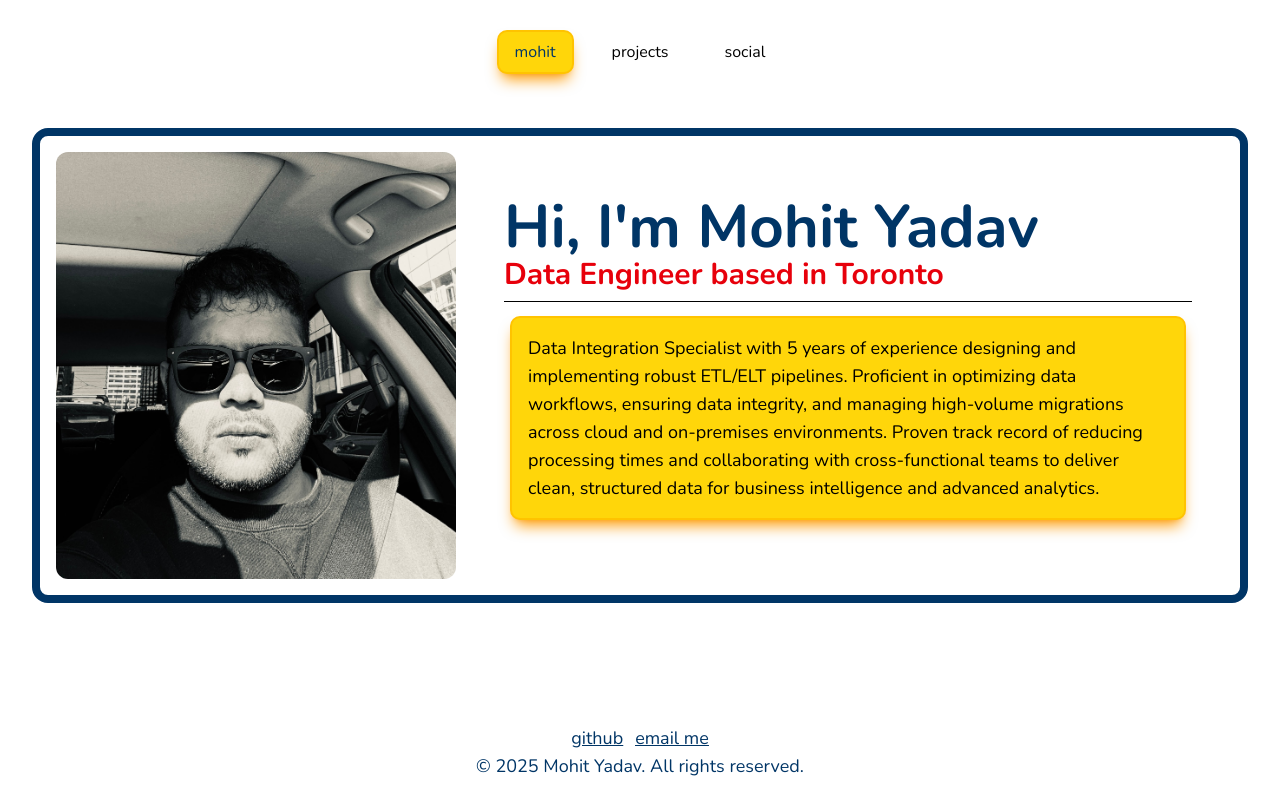
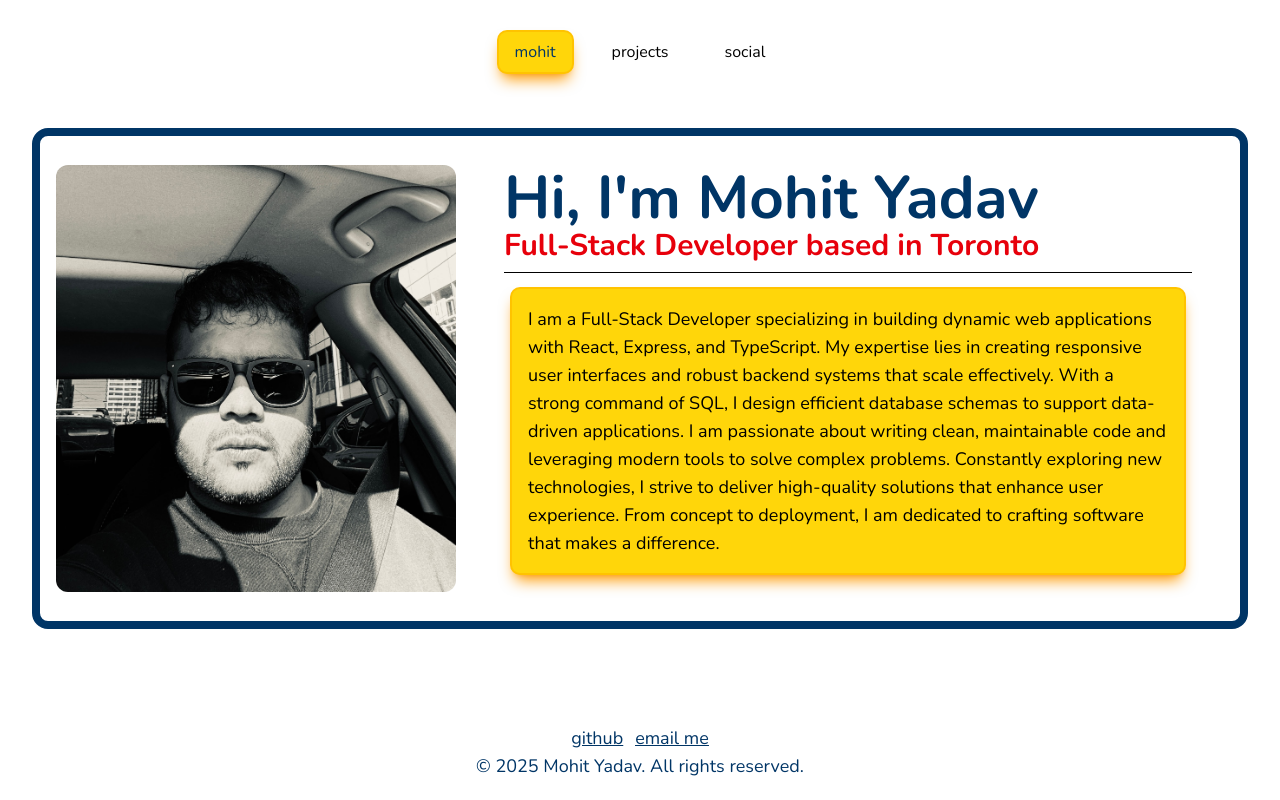
Before and after one commit to yaadevmohit/mohit-yadav, a React (Vite) app: page / in a window 1280 px wide. Built offline with nearby package versions, Linux system fonts and the light colour scheme.

Commit message:
description changed

```diff
--- a/src/components/Hero.tsx
+++ b/src/components/Hero.tsx
@@ -14,13 +14,13 @@ const Hero = () => {
             <h2
               className="text-2xl text-red-600 text-left md:text-3xl w-full mb-2 nunitoBold"
             >
-             Data Engineer based in Toronto
+             Full-Stack Developer based in Toronto
             </h2>
             <hr />
             <p
               className="text-lg  text-left md:mx-2 md:my-4 p-4 customYellowBgRing nunitoRegular"
             >
-            Data Integration Specialist with 5 years of experience designing and implementing robust ETL/ELT pipelines. Proficient in optimizing data workflows, ensuring data integrity, and managing high-volume migrations across cloud and on-premises environments. Proven track record of reducing processing times and collaborating with cross-functional teams to deliver clean, structured data for business intelligence and advanced analytics.
+              I am a Full-Stack Developer specializing in building dynamic web applications with React, Express, and TypeScript. My expertise lies in creating responsive user interfaces and robust backend systems that scale effectively. With a strong command of SQL, I design efficient database schemas to support data-driven applications. I am passionate about writing clean, maintainable code and leveraging modern tools to solve complex problems. Constantly exploring new technologies, I strive to deliver high-quality solutions that enhance user experience. From concept to deployment, I am dedicated to crafting software that makes a difference.
             </p>
         </div>
     </main>
```
